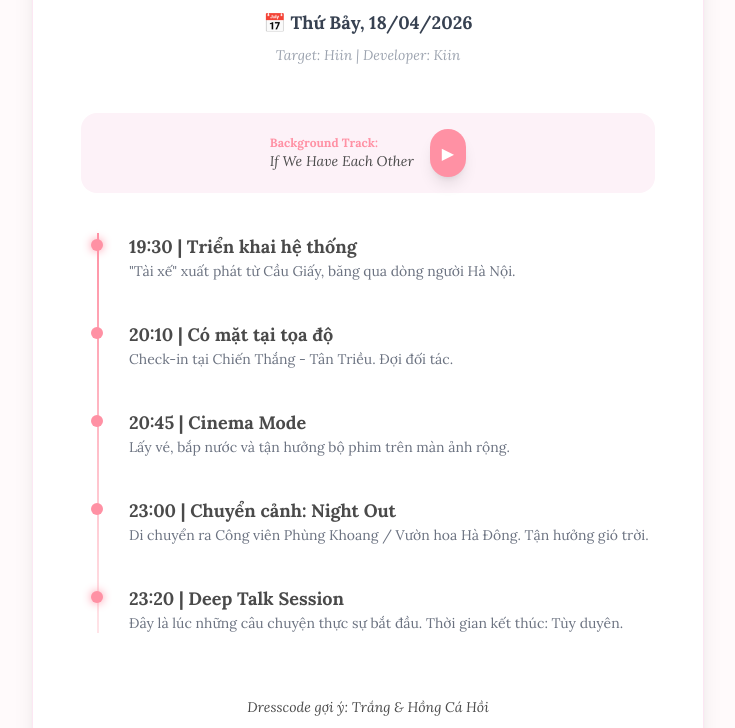
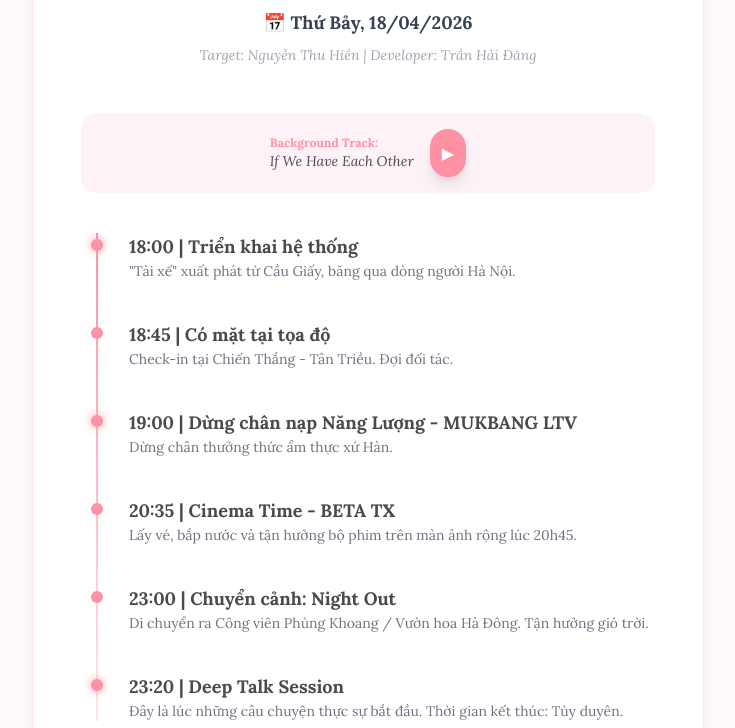
Before and after one commit to kiins3/invitation, a plain HTML site: page index.html in a window 1280 px wide. Shown: the part 224-952 px from the top of the page, without its empty margins (272-1007 px from the left). Drawn offline with nearby package versions, Linux system fonts and the light colour scheme.

Commit message:
completed commit

```diff
--- a/index.html
+++ b/index.html
@@ -64,7 +64,7 @@
                     class="pink-salmon italic">"VIBE CHECK 01"</span></h1>
 
             <p class="font-bold text-gray-700 mt-4 mb-2 text-lg">📅 Thứ Bảy, 18/04/2026</p>
-            <p class="text-gray-400 italic text-sm">Target: Hiin | Developer: Kiin</p>
+            <p class="text-gray-400 italic text-sm">Target: Nguyễn Thu Hiền | Developer: Trần Hải Đăng</p>
         </header>
 
         <div class="flex items-center justify-center space-x-4 mb-10 p-4 bg-pink-50 rounded-2xl">
@@ -82,31 +82,39 @@
         </div>
 
         <section class="relative">
-            <div class="absolute left-4 top-0 bottom-0 timeline-line"></div>
-
+            <div class="absolute left-4 -translate-x-1/2 top-0 bottom-0 timeline-line"></div>
             <div class="space-y-10">
                 <div class="relative pl-12">
                     <div
-                        class="absolute left-2.5 top-1.5 w-3 h-3 rounded-full bg-pink-salmon shadow-[0_0_10px_#FF91A4]">
+                        class="absolute left-4 -translate-x-1/2 top-1.5 w-3 h-3 rounded-full bg-pink-salmon shadow-[0_0_10px_#FF91A4]">
                     </div>
-                    <h3 class="font-bold text-lg">19:30 | Triển khai hệ thống</h3>
+                    <h3 class="font-bold text-lg">18:00 | Triển khai hệ thống</h3>
                     <p class="text-gray-500 text-sm">"Tài xế" xuất phát từ Cầu Giấy, băng qua dòng người Hà Nội.</p>
                 </div>
 
                 <div class="relative pl-12">
-                    <div class="absolute left-2.5 top-1.5 w-3 h-3 rounded-full bg-pink-salmon"></div>
-                    <h3 class="font-bold text-lg">20:10 | Có mặt tại tọa độ</h3>
+                    <div class="absolute left-4 -translate-x-1/2 top-1.5 w-3 h-3 rounded-full bg-pink-salmon"></div>
+                    <h3 class="font-bold text-lg">18:45 | Có mặt tại tọa độ</h3>
                     <p class="text-gray-500 text-sm">Check-in tại Chiến Thắng - Tân Triều. Đợi đối tác.</p>
                 </div>
 
                 <div class="relative pl-12">
-                    <div class="absolute left-2.5 top-1.5 w-3 h-3 rounded-full bg-pink-salmon"></div>
-                    <h3 class="font-bold text-lg">20:45 | Cinema Mode</h3>
-                    <p class="text-gray-500 text-sm">Lấy vé, bắp nước và tận hưởng bộ phim trên màn ảnh rộng.</p>
+                    <div
+                        class="absolute left-4 -translate-x-1/2 top-1.5 w-3 h-3 rounded-full bg-pink-salmon shadow-[0_0_10px_#FF91A4]">
+                    </div>
+                    <h3 class="font-bold text-lg">19:00 | Dừng chân nạp Năng Lượng - MUKBANG LTV</h3>
+                    <p class="text-gray-500 text-sm">Dừng chân thưởng thức ẩm thực xứ Hàn.</i></p>
                 </div>
 
                 <div class="relative pl-12">
-                    <div class="absolute left-2.5 top-1.5 w-3 h-3 rounded-full bg-pink-salmon"></div>
+                    <div class="absolute left-4 -translate-x-1/2 top-1.5 w-3 h-3 rounded-full bg-pink-salmon"></div>
+                    <h3 class="font-bold text-lg">20:35 | Cinema Time - BETA TX</h3>
+                    <p class="text-gray-500 text-sm">Lấy vé, bắp nước và tận hưởng bộ phim trên màn ảnh rộng lúc 20h45.
+                    </p>
+                </div>
+
+                <div class="relative pl-12">
+                    <div class="absolute left-4 -translate-x-1/2 top-1.5 w-3 h-3 rounded-full bg-pink-salmon"></div>
                     <h3 class="font-bold text-lg">23:00 | Chuyển cảnh: Night Out</h3>
                     <p class="text-gray-500 text-sm">Di chuyển ra Công viên Phùng Khoang / Vườn hoa Hà Đông. Tận hưởng
                         gió trời.</p>
@@ -114,7 +122,7 @@
 
                 <div class="relative pl-12">
                     <div
-                        class="absolute left-2.5 top-1.5 w-3 h-3 rounded-full bg-pink-salmon shadow-[0_0_10px_#FF91A4]">
+                        class="absolute left-4 -translate-x-1/2 top-1.5 w-3 h-3 rounded-full bg-pink-salmon shadow-[0_0_10px_#FF91A4]">
                     </div>
                     <h3 class="font-bold text-lg">23:20 | Deep Talk Session</h3>
                     <p class="text-gray-500 text-sm">Đây là lúc những câu chuyện thực sự bắt đầu. Thời gian kết thúc:
@@ -137,8 +145,7 @@
                 </div>
             </div>
 
-            <p class="mt-12 text-[10px] text-gray-300 uppercase tracking-widest">Built with care by a Human and an AI
-            </p>
+            <p class="mt-12 text-[10px] text-gray-300 uppercase tracking-widest">By me and my assistant</p>
         </footer>
     </div>
 
```
